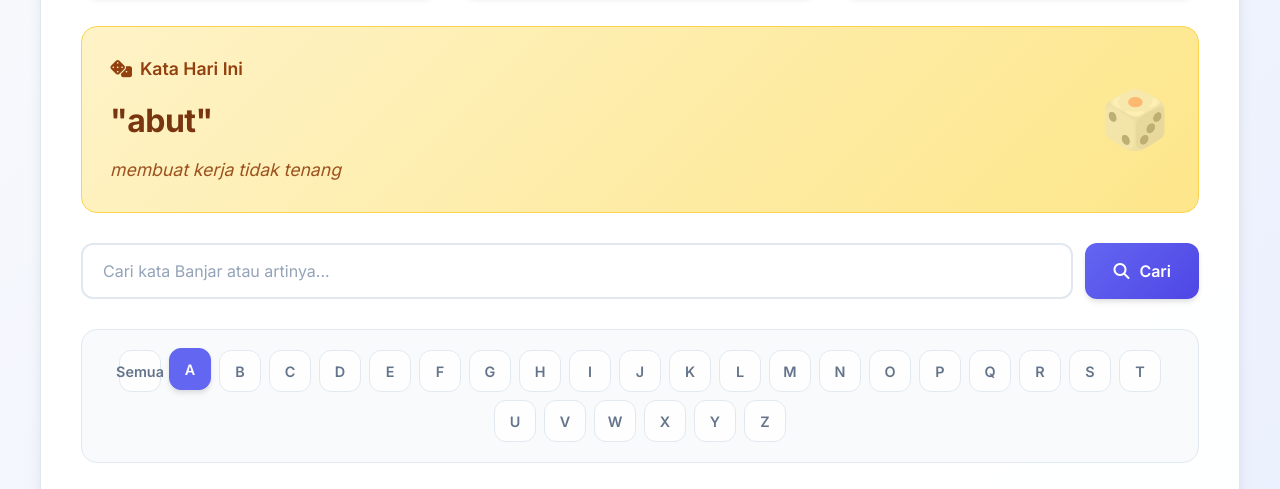
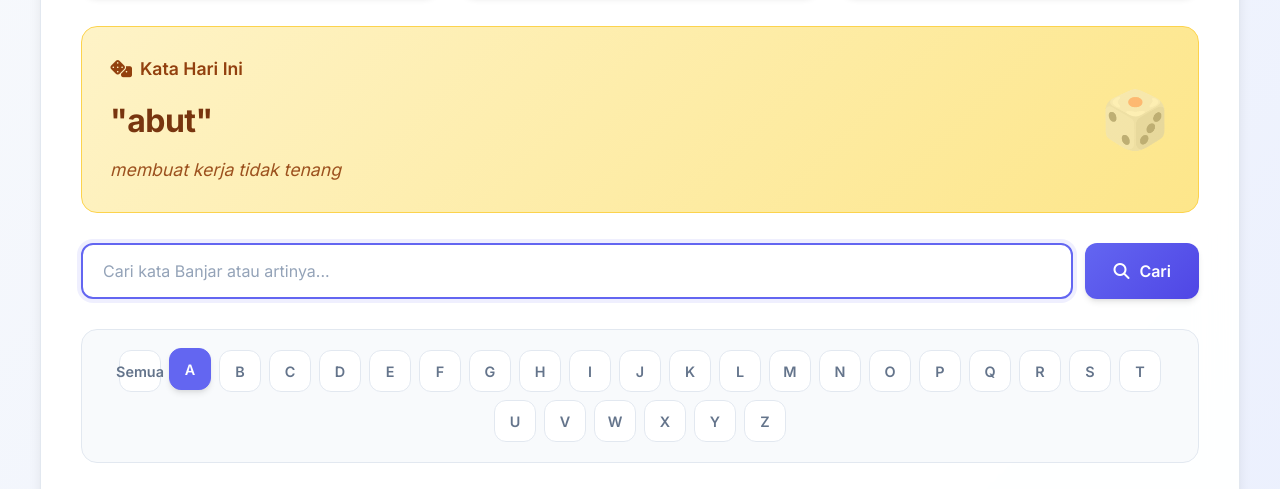
Before and after one commit to riskaamlnaa/UjarBanjar, a PHP site: page /index.php?abjad=A in a window 1280 px wide. Shown: the part 350-839 px from the top of the page. Run offline with PHP 8.4, Linux system fonts and the light colour scheme; data comes from the database, SQL or seed files in the repository.

Commit message:
git commit -m"meperbarui index.php"

```diff
--- a/index.php
+++ b/index.php
@@ -136,7 +136,6 @@ try {
             border: 1px solid var(--border);
         }
 
-        /* Header */
         .header {
             display: flex;
             justify-content: space-between;
@@ -204,7 +203,6 @@ try {
             box-shadow: var(--shadow);
         }
 
-        /* Stats Cards */
         .stats-bar {
             display: grid;
             grid-template-columns: repeat(auto-fit, minmax(200px, 1fr));
@@ -250,7 +248,6 @@ try {
             font-weight: 500;
         }
 
-        /* Word of the Day */
         .word-of-day {
             background: linear-gradient(135deg, #fef3c7 0%, #fde68a 100%);
             padding: 28px;
@@ -313,7 +310,6 @@ try {
             color: #fbbf24;
         }
 
-        /* Search */
         .search-container {
             margin-bottom: 30px;
         }
@@ -367,7 +363,6 @@ try {
             box-shadow: var(--shadow-lg);
         }
 
-        /* Alphabet Navigation */
         .abjad-nav {
             display: flex;
             flex-wrap: wrap;
@@ -409,7 +404,6 @@ try {
             box-shadow: var(--shadow);
         }
 
-        /* Results Info */
         .results-info {
             background: rgba(99, 102, 241, 0.05);
             padding: 14px 18px;
@@ -421,7 +415,6 @@ try {
             font-size: 0.95em;
         }
 
-        /* Table */
         .table-container {
             background: var(--card-bg);
             border-radius: var(--radius-lg);
@@ -477,7 +470,6 @@ try {
             line-height: 1.6;
         }
 
-        /* Action Buttons */
         .aksi {
             display: flex;
             gap: 8px;
@@ -513,7 +505,6 @@ try {
             box-shadow: var(--shadow);
         }
 
-        /* Pagination */
         .pagination {
             display: flex;
             justify-content: center;
@@ -548,7 +539,6 @@ try {
             cursor: not-allowed;
         }
 
-        /* Partner Section */
         .partner-section {
             margin-top: 50px;
             padding-top: 30px;
@@ -600,7 +590,6 @@ try {
             color: var(--text-primary);
         }
 
-        /* Footer */
         .footer {
             margin-top: 40px;
             padding-top: 30px;
@@ -635,7 +624,6 @@ try {
             transform: translateY(-2px);
         }
 
-        /* Modal */
         .modal {
             display: none;
             position: fixed;
@@ -732,7 +720,6 @@ try {
             min-height: 100px;
         }
 
-        /* Toast */
         .toast {
             position: fixed;
             bottom: 30px;
@@ -761,7 +748,6 @@ try {
             }
         }
 
-        /* Empty State */
         .empty {
             text-align: center;
             padding: 60px 20px;
@@ -782,7 +768,6 @@ try {
             opacity: 0.5;
         }
 
-        /* Responsive */
         @media (max-width: 768px) {
             .container {
                 padding: 24px;
@@ -833,7 +818,6 @@ try {
 </head>
 <body>
 <div class="container">
-    <!-- Header -->
     <div class="header">
         <div class="logo-section">
             <div class="logo-icon">🗣️</div>
@@ -847,7 +831,6 @@ try {
         </button>
     </div>
 
-    <!-- Stats -->
     <div class="stats-bar">
         <div class="stat-card">
             <h3><?= number_format($totalKata) ?></h3>
@@ -863,7 +846,6 @@ try {
         </div>
     </div>
 
-    <!-- Word of the Day -->
     <?php if ($randomWord): ?>
     <div class="word-of-day">
         <h2><i class="fas fa-dice"></i> Kata Hari Ini</h2>
@@ -872,7 +854,6 @@ try {
     </div>
     <?php endif; ?>
 
-    <!-- Search -->
     <div class="search-container">
         <form class="search-box" method="GET" action="">
             <input type="text" name="q" placeholder="Cari kata Banjar atau artinya..."
@@ -884,7 +865,6 @@ try {
         </form>
     </div>
 
-    <!-- A-Z Navigation -->
     <div class="abjad-nav">
         <a href="?" class="<?= $abjad=='' && $keyword=='' ? 'active' : '' ?>">
             <span>Semua</span>
@@ -905,7 +885,6 @@ try {
         </span>
     </div>
 
-    <!-- Results Table -->
     <?php if(count($results) > 0): ?>
     <div class="table-container">
         <table>
@@ -935,7 +914,6 @@ try {
         </table>
     </div>
 
-    <!-- Pagination -->
     <?php if($totalPages > 1): ?>
     <div class="pagination">
         <?php if($page>1): ?>
@@ -967,7 +945,6 @@ try {
     </div>
     <?php endif; ?>
 
-    <!-- Partner Section -->
     <div class="partner-section">
         <h3 class="partner-title">Mitra Kerjasama</h3>
         <div class="partner-card">
@@ -979,7 +956,6 @@ try {
         </div>
     </div>
 
-    <!-- Footer -->
     <div class="footer">
         <p>&copy; <?= date('Y') ?> <strong>UjarBanjar</strong> | Dibuat dengan <i class="fas fa-heart" style="color: #ef4444;"></i> untuk pelestarian bahasa daerah</p>
         <div class="footer-links">
@@ -995,7 +971,6 @@ try {
     </div>
 </div>
 
-<!-- Modal Saran -->
 <div id="saranModal" class="modal">
     <div class="modal-content">
         <div class="modal-header">
@@ -1025,7 +1000,6 @@ try {
     </div>
 </div>
 
-<!-- Toast Notification -->
 <div class="toast" id="toast">
     <i class="fas fa-check-circle"></i>
     <span id="toastMessage">Berhasil disalin!</span>
@@ -1049,22 +1023,53 @@ try {
 
     if(localStorage.getItem('theme') === 'dark') {
         document.body.classList.add('dark');
-        document.querySelector('.theme-toggle i').classList.remove('fa-moon');
-        document.querySelector('.theme-toggle i').classList.add('fa-sun');
+        const icon = document.querySelector('.theme-toggle i');
+        if (icon) {
+            icon.classList.remove('fa-moon');
+            icon.classList.add('fa-sun');
+        }
     }
 
-    // Audio
+    // Audio TTS - Simple & Reliable (menggunakan addslashes)
     function speak(text) {
-        const u = new SpeechSynthesisUtterance(text);
-        u.lang = 'id-ID';
-        window.speechSynthesis.speak(u);
+        if (!('speechSynthesis' in window)) {
+            console.warn('Browser tidak mendukung Web Speech API');
+            return;
+        }
+
+        // Stop suara sebelumnya agar tidak tumpang tindih
+        window.speechSynthesis.cancel();
+
+        const utterance = new SpeechSynthesisUtterance(text);
+
+        // Setting bahasa Indonesia
+        utterance.lang = 'id-ID';
+        utterance.rate = 0.9;  // Sedikit lebih lambat agar jelas
+        utterance.pitch = 1;
+
+        // Coba pilih voice Indonesian jika tersedia (untuk Chrome/Edge)
+        const voices = window.speechSynthesis.getVoices();
+        const idVoice = voices.find(v => v.lang.includes('id') || v.lang.includes('ID'));
+
+        if (idVoice) {
+            utterance.voice = idVoice;
+        }
+
+        // Speak!
+        window.speechSynthesis.speak(utterance);
     }
 
-    // Copy
+    // Load voices di background (penting untuk Chrome)
+    if ('speechSynthesis' in window) {
+        window.speechSynthesis.getVoices();
+    }
+
+    // Copy function
     function copyText(t) {
         navigator.clipboard.writeText(t).then(() => {
             showToast('✅ Berhasil disalin!');
         }).catch(() => {
+            // Fallback untuk browser lama
             const textarea = document.createElement('textarea');
             textarea.value = t;
             document.body.appendChild(textarea);
@@ -1075,7 +1080,7 @@ try {
         });
     }
 
-    // Toast
+    // Toast notification
     function showToast(message) {
         const toast = document.getElementById('toast');
         const toastMessage = document.getElementById('toastMessage');
@@ -1086,7 +1091,7 @@ try {
         }, 3000);
     }
 
-    // Modal
+    // Modal functions
     function openModal() {
         document.getElementById('saranModal').style.display = 'flex';
         document.body.style.overflow = 'hidden';
@@ -1115,11 +1120,13 @@ try {
         }
     });
 
-    // Auto-focus
+    // Auto-focus search
     window.addEventListener('load', function() {
         const searchInput = document.getElementById('searchInput');
-        if (!searchInput.value && !<?= $abjad ? 'true' : 'false' ?>) {
-            searchInput.focus();
+        if (searchInput && !searchInput.value) {
+            setTimeout(() => {
+                searchInput.focus();
+            }, 500);
         }
     });
 </script>
```
